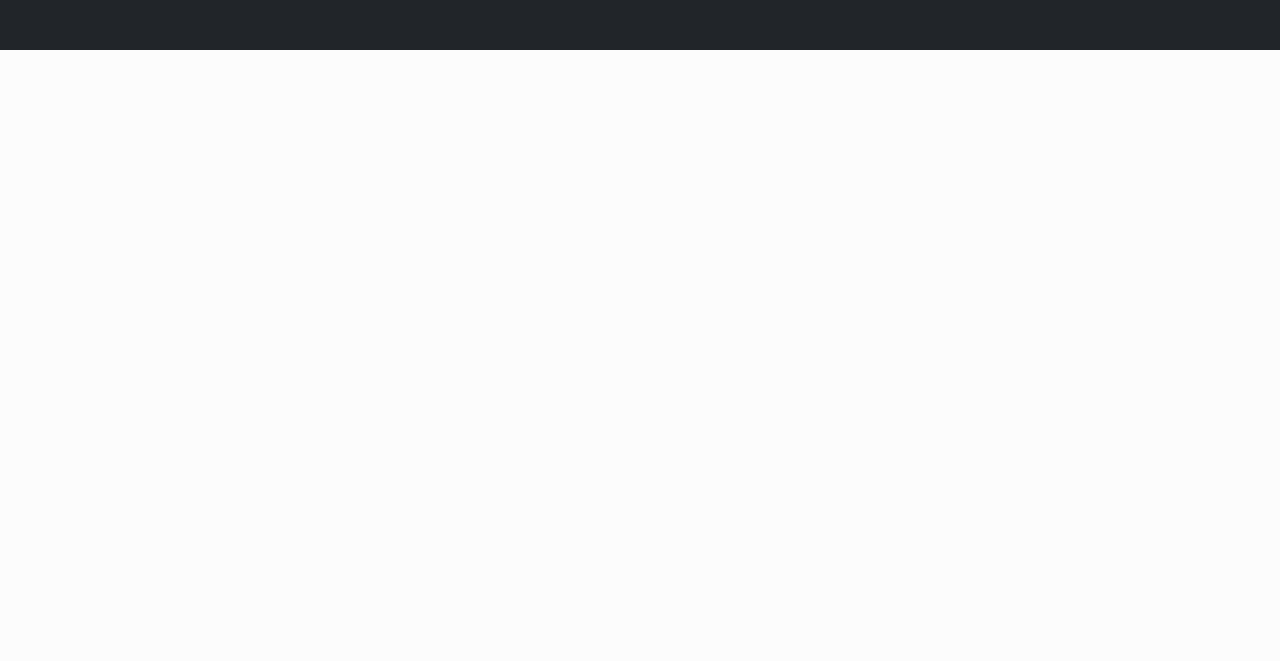
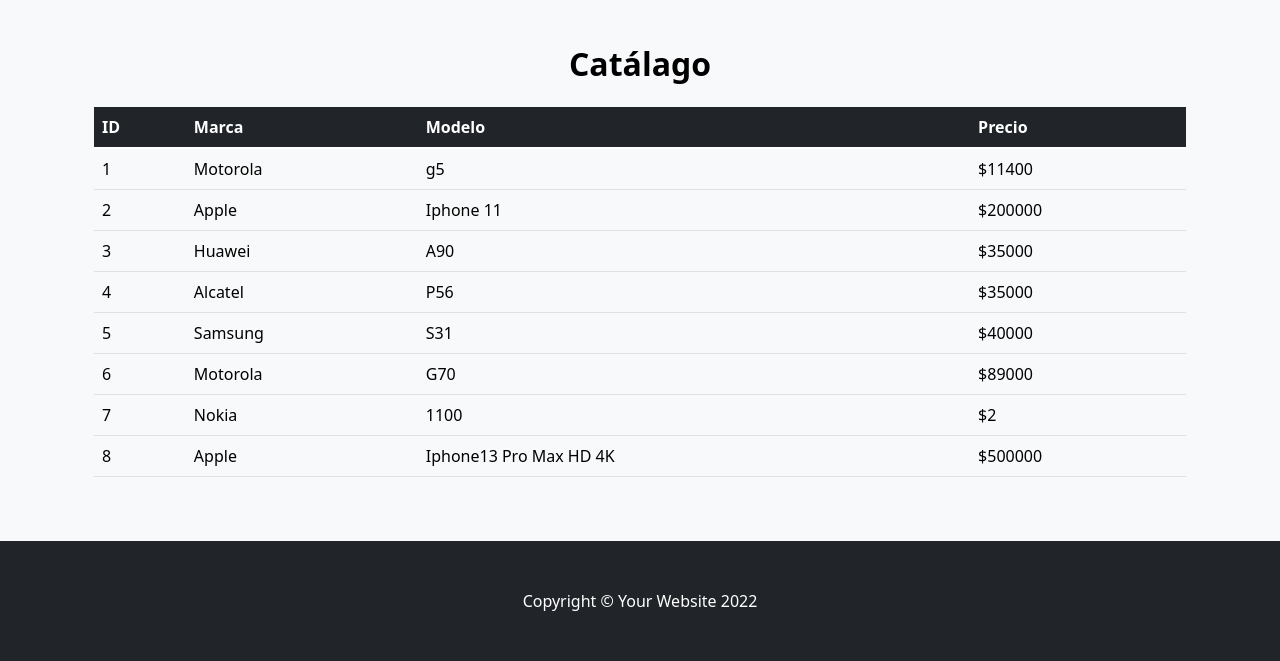
Before and after one commit to franrodriguez1993/ecommerce, a Django app: page /comercioApp/productos/ in a window 1280 px wide. Shown: the part 963-1624 px from the top of the page. Before the commit the page ends 1013 px from the top, so only its background shows below. Run offline with Django 3.2, Linux system fonts and the light colour scheme; data comes from the database, SQL or seed files in the repository; both versions use the stored data as it was after the commit; some libraries are stand-ins or nearby versions.

Commit message:
modificaciones estéticas templates

```diff
--- a/ComercioApp/templates/comercioApp/base.html
+++ b/ComercioApp/templates/comercioApp/base.html
@@ -15,10 +15,11 @@
         <!-- Navigation-->
         <nav class="navbar navbar-expand-lg navbar-dark bg-dark fixed-top" id="mainNav">
             <div class="container px-4">
-                <a class="navbar-brand" href="#page-top">ComercioApp</a>
+                <a class="navbar-brand" href="#page-top">Celulares Ecommerce</a>
                 <button class="navbar-toggler" type="button" data-bs-toggle="collapse" data-bs-target="#navbarResponsive" aria-controls="navbarResponsive" aria-expanded="false" aria-label="Toggle navigation"><span class="navbar-toggler-icon"></span></button>
                 <div class="collapse navbar-collapse" id="navbarResponsive">
                     <ul class="navbar-nav ms-auto">
+                        <li class="nav-item"><a class="nav-link" href="{%url 'inicio'%}">Inicio</a></li>
                         <li class="nav-item"><a class="nav-link" href="{%url 'productos'%}">Productos</a></li>
                         <li class="nav-item"><a class="nav-link" href="{%url 'empleados'%}">Empleados</a></li>
                         <li class="nav-item"><a class="nav-link" href="#contact">Clientes</a></li>
@@ -26,14 +27,8 @@
                 </div>
             </div>
         </nav>
-        <!-- Header-->
-        <header class="bg-primary bg-gradient text-white">
-            <div class="container px-4 text-center">
-                <h1 class="fw-bolder">Tu tienda de confianza</h1>
-                <p class="lead">Tenemos lo que estas buscando.</p>
-                <a class="btn btn-lg btn-light" href="{%url 'productos'%}">Ver catálogo</a>
-            </div>
-        </header>
+
+
 
 
 
--- a/ComercioApp/templates/comercioApp/productos.html
+++ b/ComercioApp/templates/comercioApp/productos.html
@@ -10,21 +10,62 @@
 
 {%block contenidoPagina%}
 
+<!-- Carrusel publicitario-->
+<div id="carouselExampleIndicators" class="carousel slide" data-bs-ride="true">
+    <div class="carousel-indicators">
+      <button type="button" data-bs-target="#carouselExampleIndicators" data-bs-slide-to="0" class="active" aria-current="true" aria-label="Slide 1"></button>
+      <button type="button" data-bs-target="#carouselExampleIndicators" data-bs-slide-to="1" aria-label="Slide 2"></button>
+      <button type="button" data-bs-target="#carouselExampleIndicators" data-bs-slide-to="2" aria-label="Slide 3"></button>
+    </div>
+    <div class="carousel-inner">
+      <div class="carousel-item active">
+        <img src="https://i.pinimg.com/736x/5c/85/d7/5c85d72c2be149cfec078afae32f229b.jpg" class="d-block w-100">
+      </div>
+      <div class="carousel-item">
+        <img src="https://elcomercio.pe/resizer/DFj9XD92cuw8hm5LZLOTTgQS0IA=/1200x675/smart/filters:format(jpeg):quality(75)/cloudfront-us-east-1.images.arcpublishing.com/elcomercio/4O6UWYR2XZAFTEEL6BYRE4I2LE.jpg" class="d-block w-100">
+      </div>
+      <div class="carousel-item">
+        <img src="https://iphoneros.com/wp-content/uploads/2020/10/EkOl2VrVgAIcuri.jpeg" class="d-block w-100">
+      </div>
+    </div>
+    <button class="carousel-control-prev" type="button" data-bs-target="#carouselExampleIndicators" data-bs-slide="prev">
+      <span class="carousel-control-prev-icon" aria-hidden="true"></span>
+      <span class="visually-hidden">Previous</span>
+    </button>
+    <button class="carousel-control-next" type="button" data-bs-target="#carouselExampleIndicators" data-bs-slide="next">
+      <span class="carousel-control-next-icon" aria-hidden="true"></span>
+      <span class="visually-hidden">Next</span>
+    </button>
+  </div>
+
+<!--Container tabla-catálago-->
 <section class="bg-light py-5">
-    <h2 class="display-7 fw-bolder text-black mb-2">Nuestros Productos</h2>
+    <h2 class="display-7 fw-bolder text-black mb-2 text-center">Catálago</h2>
     <div class="container px-5">
         <div class="row gx-5 justify-content-center">
-            <div class="col-lg-6">
-                <ul class="list-group">
-                    {%for producto in productos %}
-                    <li class="list-group-item d-flex justify-content-between align-items-start">{{producto.marca}}
-                        <span class="badge bg-primary rounded-pill">{{producto.modelo}}</span>
-                    </li>
 
-                    {% endfor %}
-                </ul>
-                    <a href="#">Crear nuevo curso</a>
-            </div>
+
+            <!--Tabla catálago-->
+            <table class="table table-dark mt-3">
+                <thead>
+                  <tr>
+                    <th scope="col">ID</th>
+                    <th scope="col">Marca</th>
+                    <th scope="col">Modelo</th>
+                    <th scope="col">Precio</th>
+                  </tr>
+                </thead>
+                <tbody>
+                 {%for producto in productos%}
+                  <tr>
+                    <td class="table-light">{{producto.id}}</td>
+                    <td class="table-light">{{producto.marca}}</td>
+                    <td class="table-light">{{producto.modelo}}</td>
+                    <td class="table-light">${{producto.precio}}</td>
+                  </tr>
+                  {%endfor%}
+                </tbody>
+              </table>
         </div>
     </div>
 
```
Also changed, not shown: ComercioApp/templates/comercioApp/index.html (+7 -0 lines), db.sqlite3.
